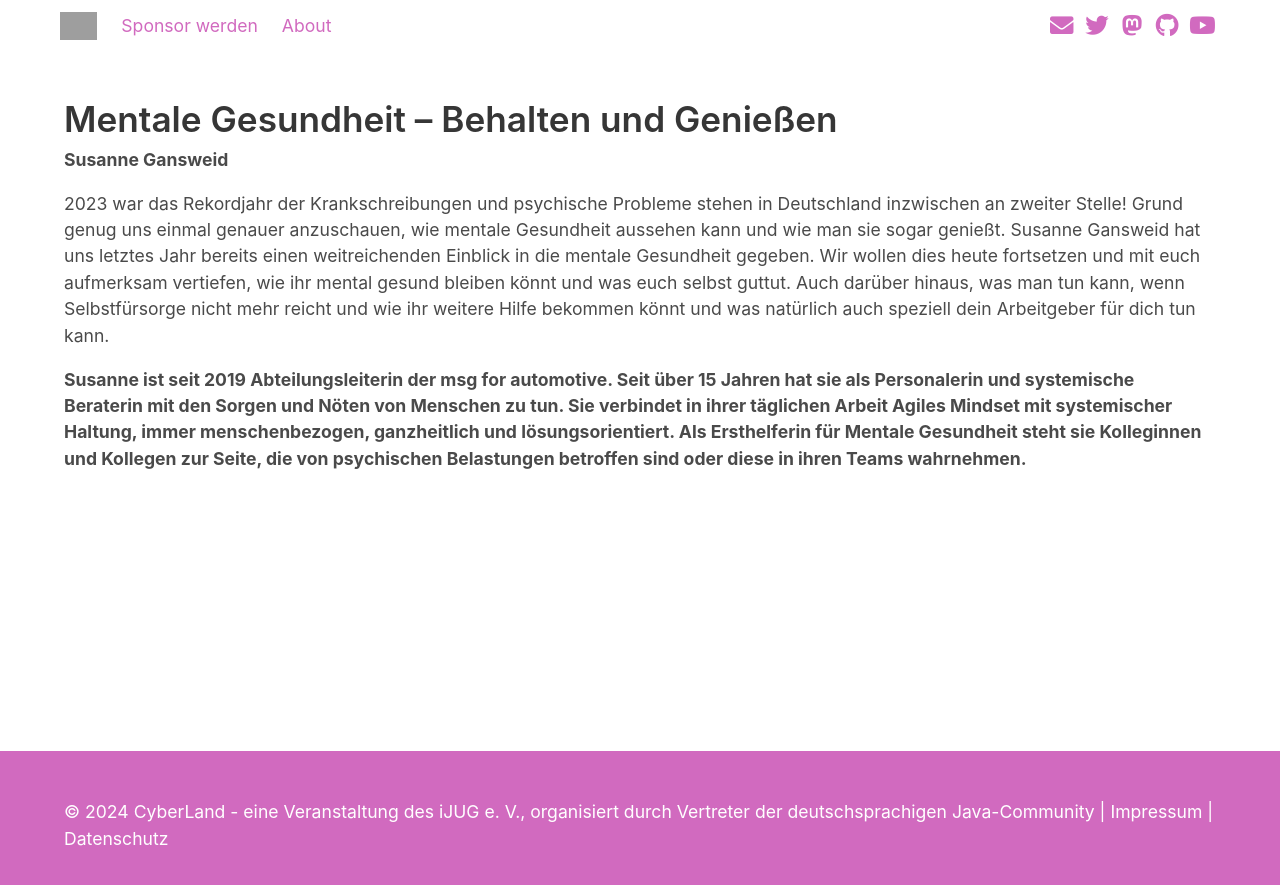
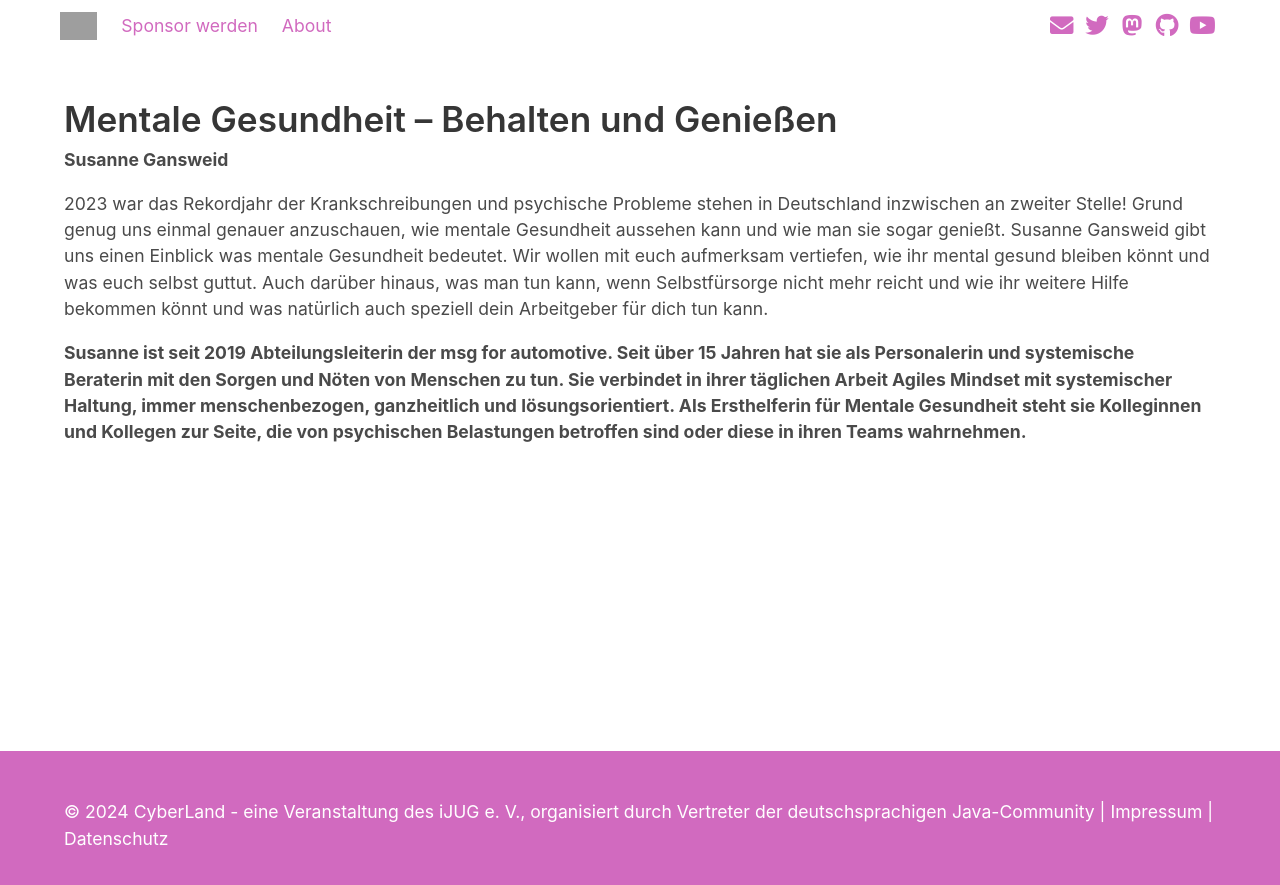
Before and after one commit to CyberLandConf/CyberLandConf.github.io, a Jekyll site: the page built from _sessions/2024-12-ladies-night/session-64.md, in a window 1280 px wide. Shown: the top 885 px of the page. Built offline with Jekyll 4.4.1, drawn with Linux system fonts in a browser that asks for light colours; grey boxes are pictures that could not be loaded.

Commit message:
fixed abstract

```diff
--- a/_sessions/2024-12-ladies-night/session-64.md
+++ b/_sessions/2024-12-ladies-night/session-64.md
@@ -2,7 +2,7 @@
   session-id: 'session-64'
   title: "Mentale Gesundheit – Behalten und Genießen"
   abstract: |
-    2023 war das Rekordjahr der Krankschreibungen und psychische Probleme stehen in Deutschland inzwischen an zweiter Stelle! Grund genug uns einmal genauer anzuschauen, wie mentale Gesundheit aussehen kann und wie man sie sogar genießt. Susanne Gansweid hat uns letztes Jahr bereits einen weitreichenden Einblick in die mentale Gesundheit gegeben. Wir wollen dies heute fortsetzen und mit euch aufmerksam vertiefen, wie ihr mental gesund bleiben könnt und was euch selbst guttut. Auch darüber hinaus, was man tun kann, wenn Selbstfürsorge nicht mehr reicht und wie ihr weitere Hilfe bekommen könnt und was natürlich auch speziell dein Arbeitgeber für dich tun kann.
+    2023 war das Rekordjahr der Krankschreibungen und psychische Probleme stehen in Deutschland inzwischen an zweiter Stelle! Grund genug uns einmal genauer anzuschauen, wie mentale Gesundheit aussehen kann und wie man sie sogar genießt. Susanne Gansweid gibt uns einen Einblick was mentale Gesundheit bedeutet. Wir wollen mit euch aufmerksam vertiefen, wie ihr mental gesund bleiben könnt und was euch selbst guttut. Auch darüber hinaus, was man tun kann, wenn Selbstfürsorge nicht mehr reicht und wie ihr weitere Hilfe bekommen könnt und was natürlich auch speziell dein Arbeitgeber für dich tun kann.
   meetupId: cyberland-ladies-night-24
   speaker-id: 'susanne-gansweid'
   layout: session
```
